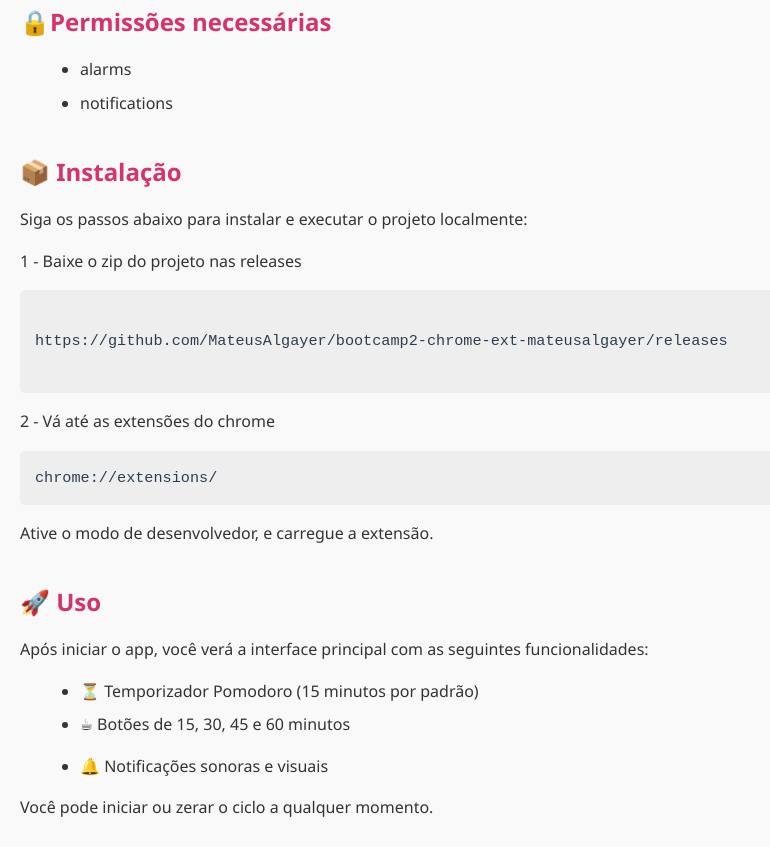
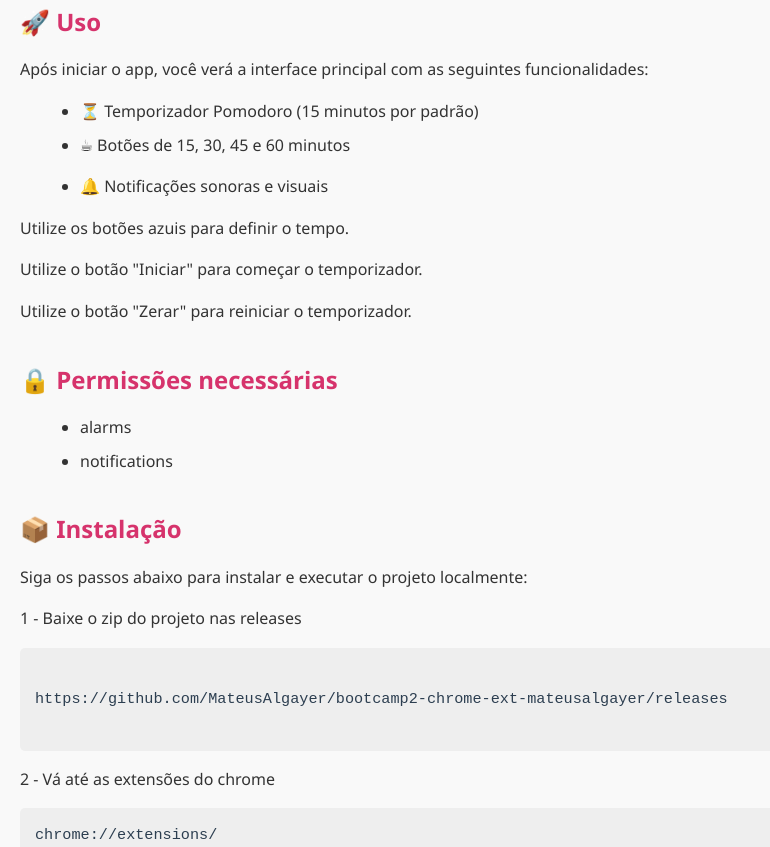
Before and after one commit to MateusAlgayer/bootcamp2-chrome-ext-mateusalgayer, a browser extension: page index.html in a window 1280 px wide. Shown: the part 974-1821 px from the top of the page, without its empty margins (0-770 px from the left). Drawn offline with Linux system fonts and the light colour scheme.

Commit message:
docs: re-estruturação das documentações

```diff
--- a/docs/index.html
+++ b/index.html
@@ -12,7 +12,7 @@
   <h1>⏱️ Pomodoro Timer</h1>
   <p>Um simples temporizador Pomodoro para ajudar você a se concentrar.</p>
 
-  <iframe src="../src/popup/popup.html" frameborder="0" width="100%" height="600px"></iframe>
+  <iframe src="/src/popup/popup.html" frameborder="0" width="100%" height="600px"></iframe>
 
   <h2>Descrição</h2>
   <p>Um aplicativo simples e eficaz baseado na técnica Pomodoro para aumentar sua produtividade. Trabalhe em blocos de
@@ -20,7 +20,23 @@
 
   <p>Desenvolvido para a disciplina de Bootcamp II.</p>
 
-  <h2>🔒Permissões necessárias</h2>
+  <h2>🚀 Uso</h2>
+
+  <p>Após iniciar o app, você verá a interface principal com as seguintes funcionalidades:</p>
+
+  <ul>
+    <li>⏳ Temporizador Pomodoro (15 minutos por padrão)</li>
+    <li>☕ Botões de 15, 30, 45 e 60 minutos</li>
+  </ul>
+  <ul>
+    <li>🔔 Notificações sonoras e visuais</li>
+  </ul>
+
+  <p>Utilize os botões azuis para definir o tempo.</p>
+  <p>Utilize o botão "Iniciar" para começar o temporizador.</p>
+  <p>Utilize o botão "Zerar" para reiniciar o temporizador.</p>
+
+  <h2>🔒 Permissões necessárias</h2>
   <ul>
     <li>alarms</li>
     <li>notifications</li>
@@ -38,20 +54,6 @@ https://github.com/MateusAlgayer/bootcamp2-chrome-ext-mateusalgayer/releases
   <pre><code>chrome://extensions/</code></pre>
 
   <p>Ative o modo de desenvolvedor, e carregue a extensão.</p>
-
-  <h2>🚀 Uso</h2>
-
-  <p>Após iniciar o app, você verá a interface principal com as seguintes funcionalidades:</p>
-
-  <ul>
-    <li>⏳ Temporizador Pomodoro (15 minutos por padrão)</li>
-    <li>☕ Botões de 15, 30, 45 e 60 minutos</li>
-  </ul>
-  <ul>
-    <li>🔔 Notificações sonoras e visuais</li>
-  </ul>
-
-  <p>Você pode iniciar ou zerar o ciclo a qualquer momento.</p>
 
   <h2>🧱 Estrutura do Projeto</h2>
 
```
Also changed, not shown: styles/styles.css (renamed from docs/styles/styles.css).
